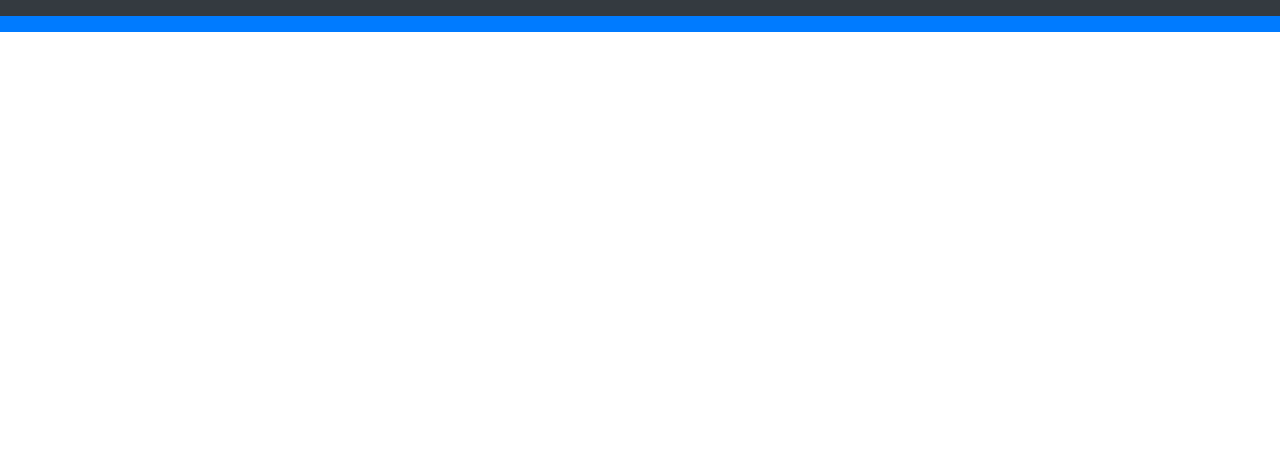
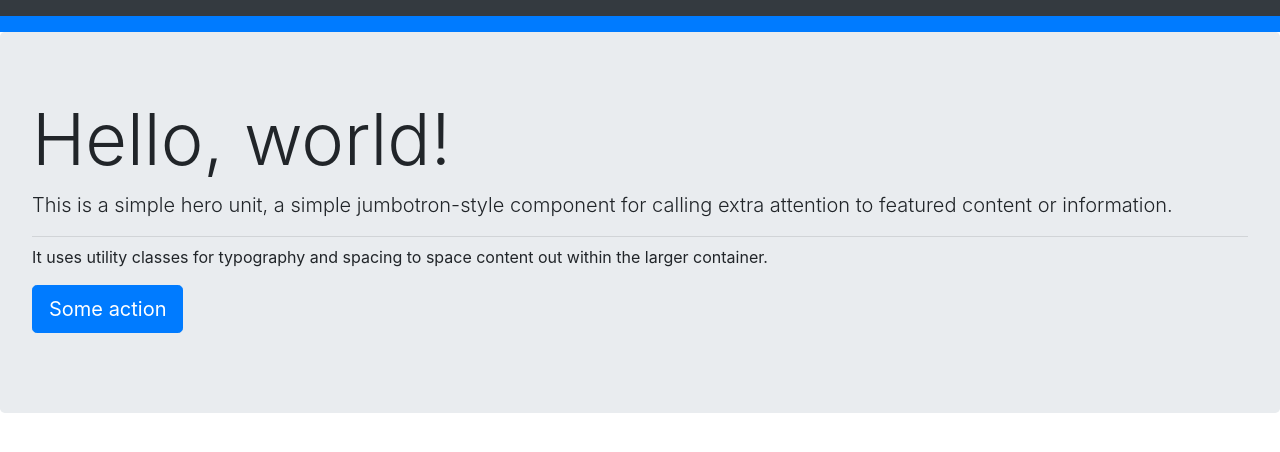
Before and after one commit to bibastorm3/habiba, a plain HTML site: page index.html in a window 1280 px wide. Drawn offline with nearby package versions, Linux system fonts and the light colour scheme.

Commit message:
added jumbotron

```diff
--- a/index.html
+++ b/index.html
@@ -17,6 +17,17 @@
       <nav class="navbar navbar-dark bg-primary">
         <!-- Navbar content -->
       </nav>
+      <div class="jumbotron">
+        <h1 class="display-3">Hello, world!</h1>
+        <p class="lead">This is a simple hero unit, a simple jumbotron-style component for
+                        calling extra attention to featured content or information.</p>
+        <hr class="my-2">
+        <p>It uses utility classes for typography and
+           spacing to space content out within the larger container.</p>
+        <p class="lead">
+          <a class="btn btn-primary btn-lg" href="#!" role="button">Some action</a>
+        </p>
+      </div>
 
     <!-- Optional JavaScript -->
     <!-- jQuery first, then Popper.js, then Bootstrap JS -->
```
